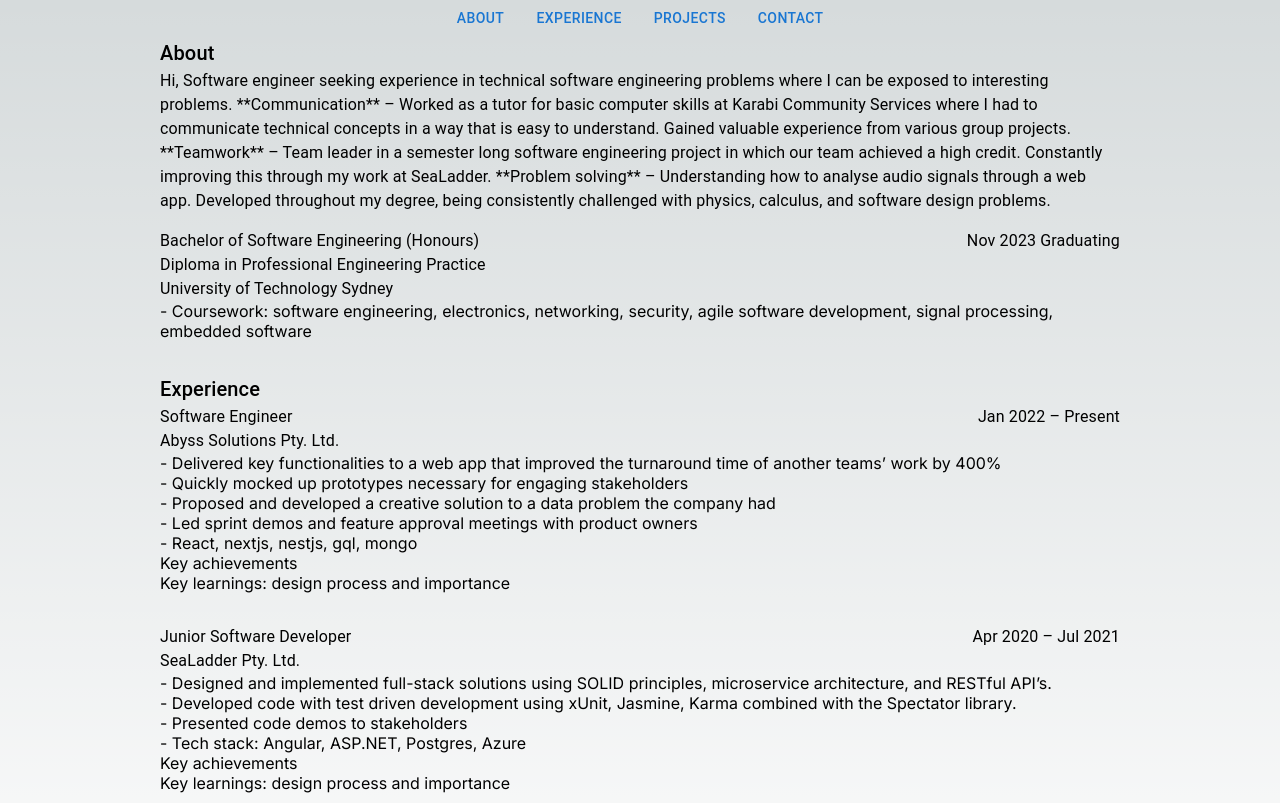
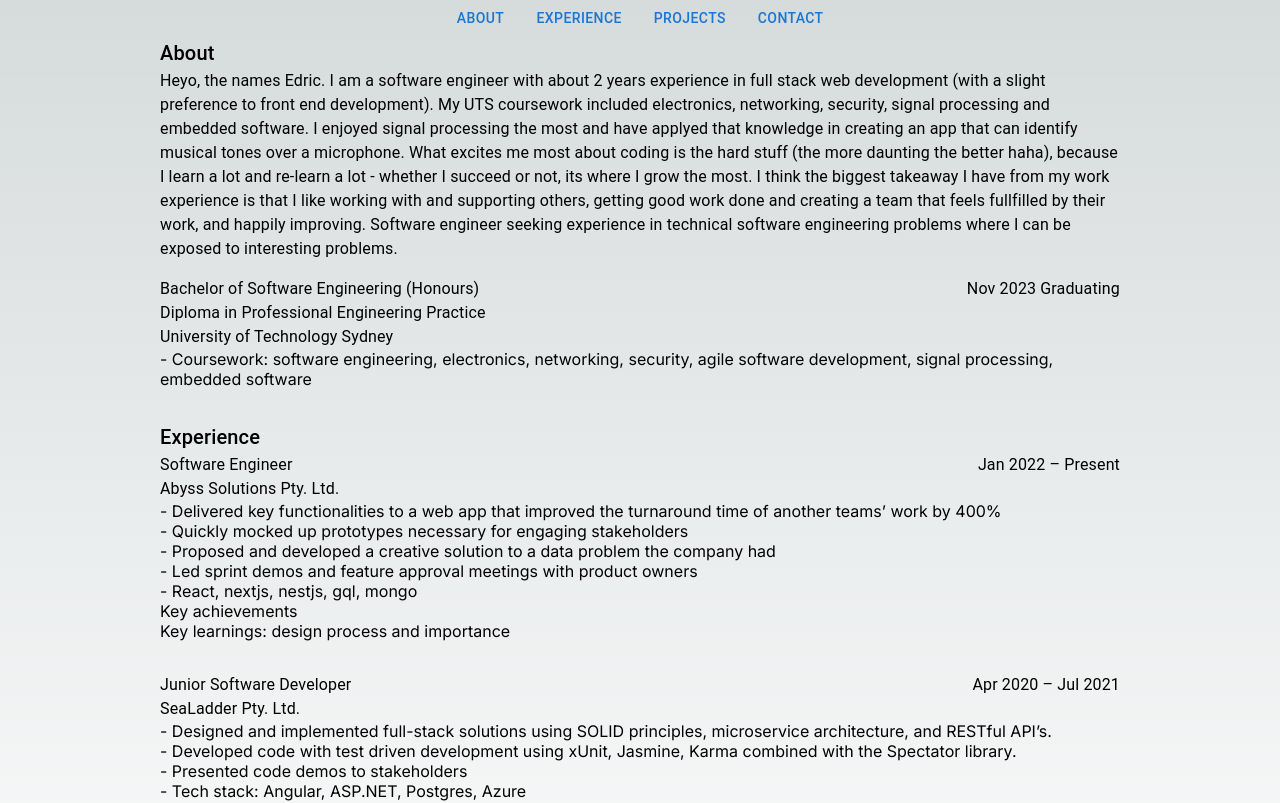
Before and after one commit to edric-m/portfolio, a Next.js app: page / in a window 1280 px wide. Shown: the top 803 px of the page. Built offline with nearby package versions, Linux system fonts and the light colour scheme.

Commit message:
better about

```diff
--- a/src/app/components/About.tsx
+++ b/src/app/components/About.tsx
@@ -6,11 +6,13 @@
         <Typography variant="h6">About</Typography>
         <Stack spacing={2}>
           <Typography variant="body1">
-            Hi,
+            Heyo, the names Edric.
+            I am a software engineer with about 2 years experience in full stack web development (with a slight preference to front end development). My UTS coursework included electronics, networking, security, signal processing and embedded software. I enjoyed signal processing the most and have applyed that knowledge in creating an app that can identify musical tones over a microphone.
+
+            What excites me most about coding is the hard stuff (the more daunting the better haha), because I learn a lot and re-learn a lot - whether I succeed or not, its where I grow the most.
+
+            I think the biggest takeaway I have from my work experience is that I like working with and supporting others, getting good work done and creating a team that feels fullfilled by their work, and happily improving.
             Software engineer seeking experience in technical software engineering problems where I can be exposed to interesting problems.
-            **Communication** – Worked as a tutor for basic computer skills at Karabi Community Services where I had to communicate technical concepts in a way that is easy to understand. Gained valuable experience from various group projects.
-            **Teamwork** – Team leader in a semester long software engineering project in which our team achieved a high credit. Constantly improving this through my work at SeaLadder.
-            **Problem solving** – Understanding how to analyse audio signals through a web app. Developed throughout my degree, being consistently challenged with physics, calculus, and software design problems.
           </Typography>
           <Stack>
             <Stack direction="row" justifyContent="space-between">
```
